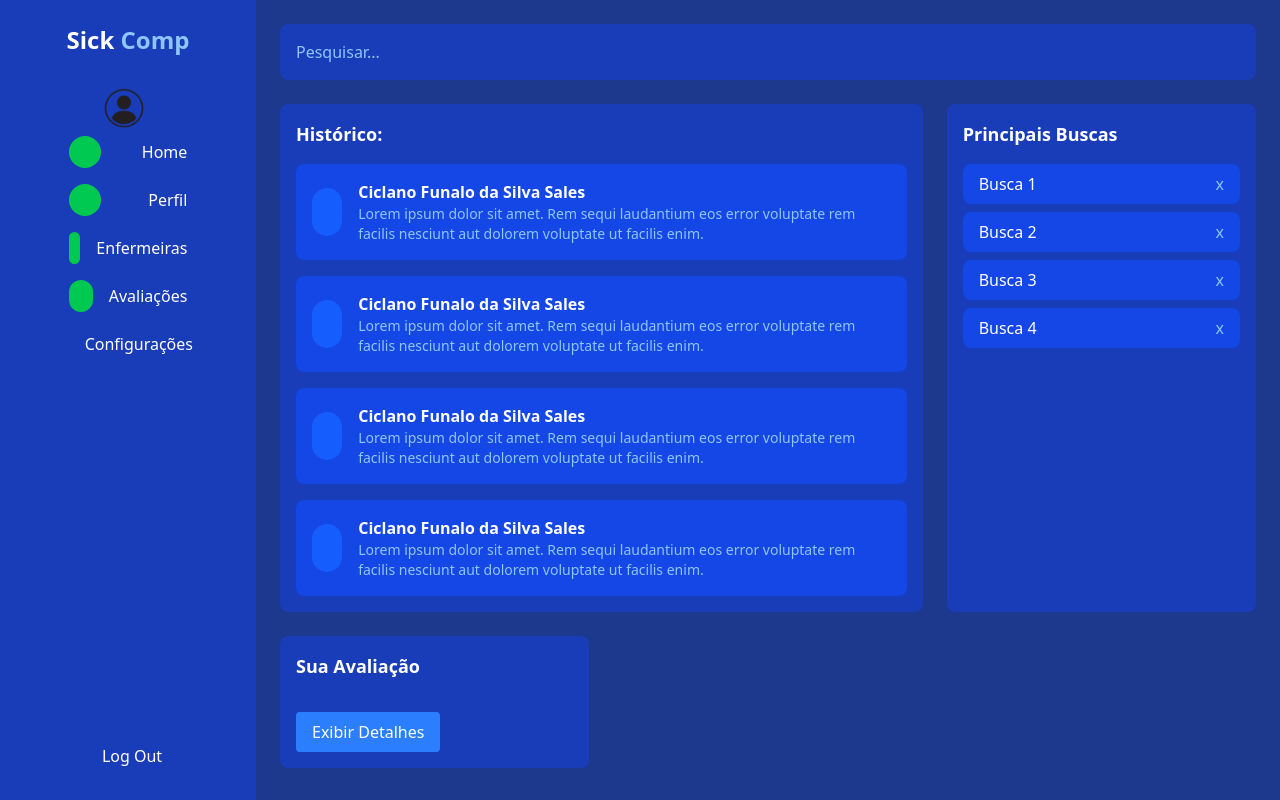
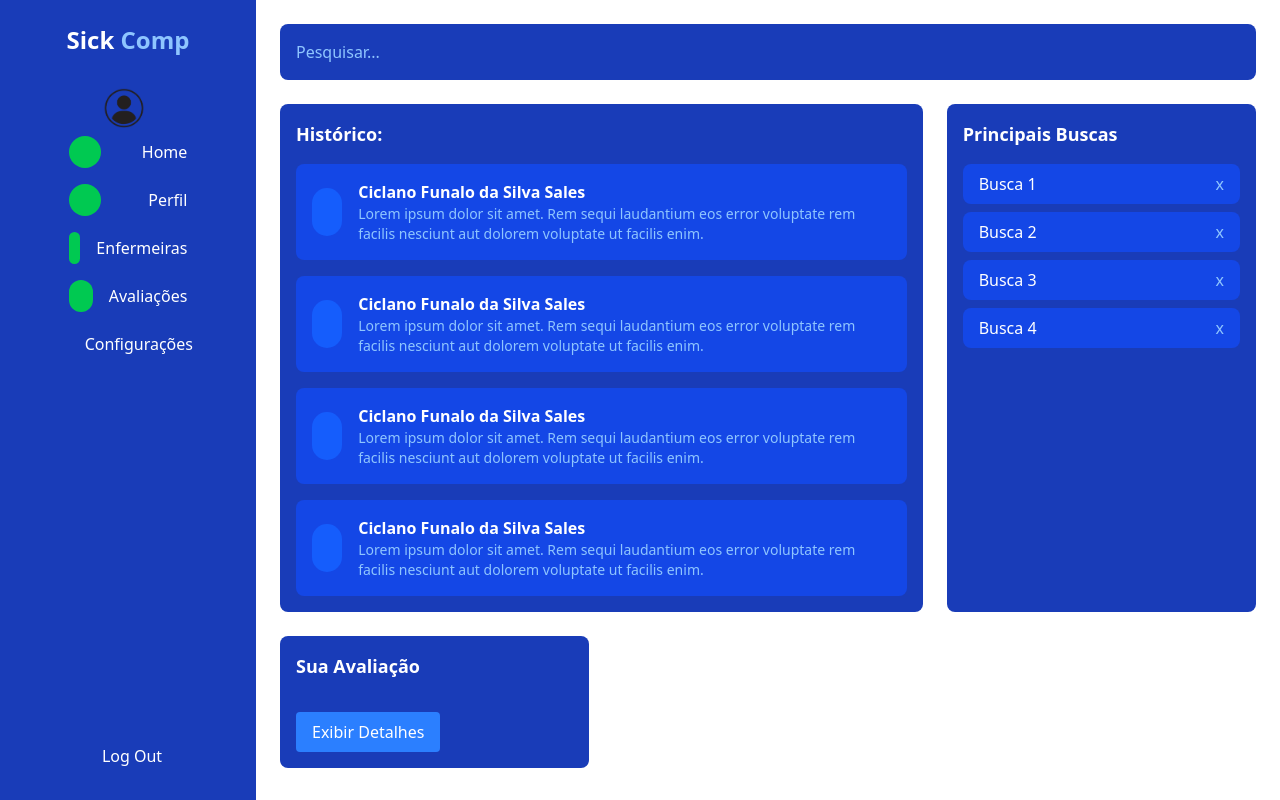
Before and after one commit to GabrielMJS/Sick_Comp-Front, a React (Vite) app: page / in a window 1280 px wide. Built offline with nearby package versions, Linux system fonts and the light colour scheme.

Commit message:
Tentando colocar as variaveis globais na pagina Inicial

```diff
--- a/src/ClassColors.tsx
+++ b/src/ClassColors.tsx
@@ -1,3 +1,4 @@
+
 const Colors = {
   Backgrond_Color: "#060644", // Fundo principal (azul escuro)
   Backgrond_Color_Header: "#3a3971", // Fundo do cabeçalho (azul intermediário)
--- a/src/pages/paginaHome.tsx
+++ b/src/pages/paginaHome.tsx
@@ -1,8 +1,9 @@
 import React from "react";
+import Colors from "../ClassColors";
 
 const paginaHome: React.FC = () => {
   return (
-    <div className="flex min-h-screen min-w-screen bg-blue-900 text-white overflow-hidden">
+    <div style={{ backgroundColor: Colors.Background_Color }} className="flex min-h-screen min-w-screen text-white overflow-hidden">
       {/* Sidebar */}
       <aside className="w-1/5 bg-blue-800 flex flex-col items-center py-6">
         <div className="flex items-center mb-8">
```
